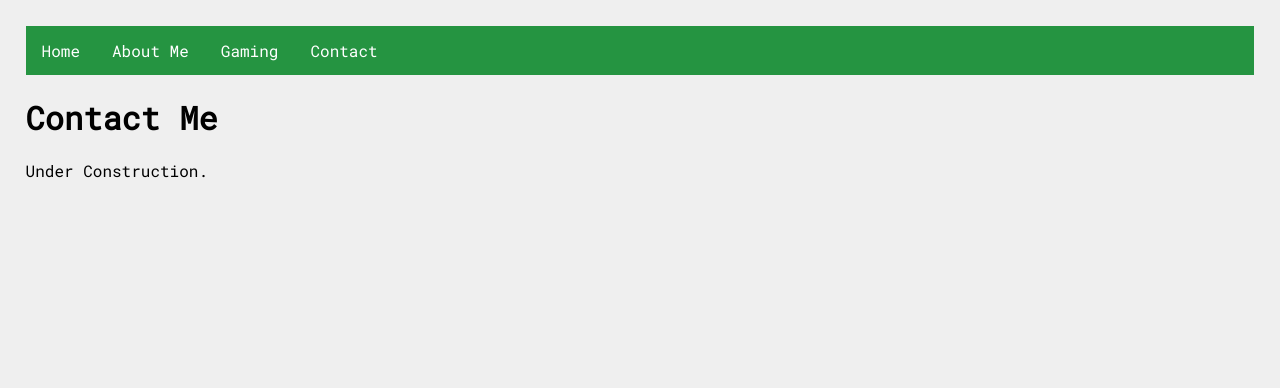
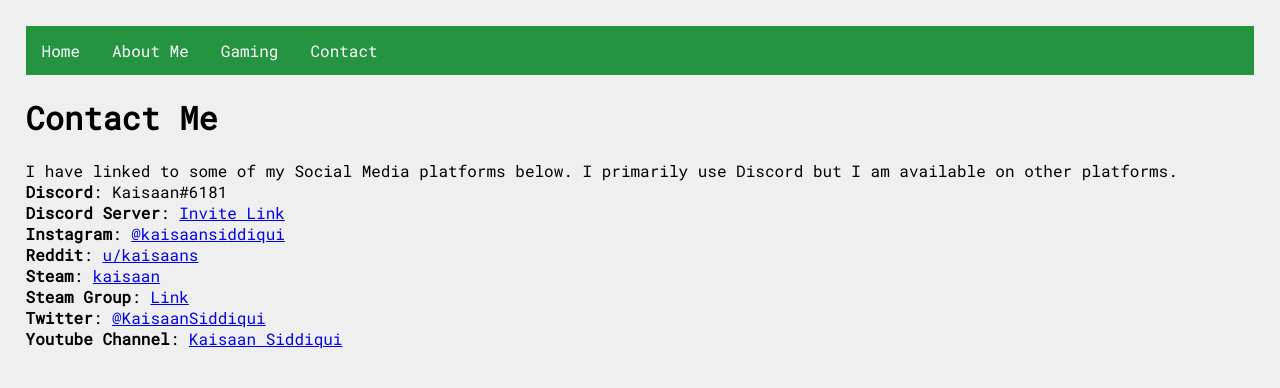
Before and after one commit to Kaisaan/kaisaan.github.io, a Jekyll site: the page built from pages/contact.html, in a window 1280 px wide. Shown: the top 388 px of the page. Built offline with Jekyll 4.4.1, drawn with Linux system fonts in a browser that asks for light colours.

Commit message:
Update contact.html

```diff
--- a/pages/contact.html
+++ b/pages/contact.html
@@ -5,4 +5,12 @@ layout: default
 
 <h1>Contact Me</h1>
 
-Under Construction.
+<p>I have linked to some of my Social Media platforms below. I primarily use Discord but I am available on other platforms.<br>
+    <b>Discord</b>: Kaisaan#6181<br>
+    <b>Discord Server</b>: <a href="https://discord.gg/NFax4qadkN" target="_blank">Invite Link</a><br>
+    <b>Instagram</b>: <a href="https://www.instagram.com/kaisaansiddiqui/" target="_blank">@kaisaansiddiqui</a><br>
+    <b>Reddit</b>: <a href="https://www.reddit.com/user/kaisaans" target="_blank">u/kaisaans</a><br>
+    <b>Steam</b>: <a href="https://steamcommunity.com/id/kaisaan/" target="_blank">kaisaan</a><br>
+    <b>Steam Group</b>: <a href="https://steamcommunity.com/groups/kaisaan" targer="_blank">Link</a><br>
+    <b>Twitter</b>: <a href="https://twitter.com/KaisaanSiddiqui" target="_blank">@KaisaanSiddiqui</a><br>
+    <b>Youtube Channel</b>: <a href="https://www.youtube.com/channel/UC364Tgsm480XvCL0JDY8sEg" target="_blank">Kaisaan Siddiqui</a><br>
```
